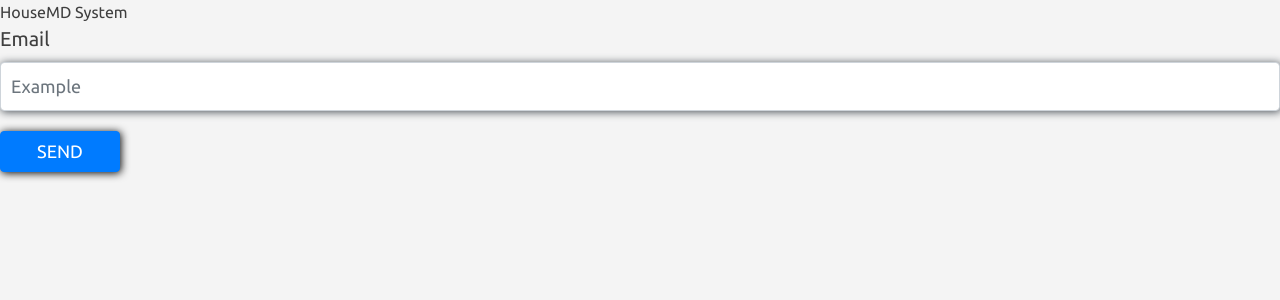
After one commit to EuropeStar/HouseMD, a Django app: page /forgot-password/ in a window 1280 px wide. The commit adds this page. Shown: the top 300 px of the page. Run offline with Django 3.2, Linux system fonts and the light colour scheme; some libraries are stand-ins or nearby versions.

Commit message:
add sending email message with security code

```diff
--- /dev/null
+++ b/core/helpers.py
@@ -0,0 +1,25 @@
+import random
+import smtplib
+from email.mime.multipart import MIMEMultipart
+from email.mime.text import MIMEText
+
+fromaddr = "vladislav.itis@gmail.com"
+mypass = "javaitis"
+
+def send_email(toaddr, message):
+    msg = MIMEMultipart()
+    msg['From'] = fromaddr
+    msg['To'] = toaddr
+    msg['Subject'] = "House MD"
+    msg.attach(MIMEText(message, 'plain'))
+
+    server = smtplib.SMTP('smtp.gmail.com', 587)
+    server.starttls()
+    server.login(fromaddr, mypass)
+    text = msg.as_string()
+    server.sendmail(fromaddr, toaddr, text)
+    server.quit()
+
+def send_email_with_security_code(toaddr):
+    message = str(random.randint(1000, 10000))
+    send_email(toaddr, message)
--- /dev/null
+++ b/core/templates/core/forgot-password.html
@@ -0,0 +1,15 @@
+{% extends 'core/base.html' %}
+{% load staticfiles %}
+{% block title %}
+    HouseMD System
+{% endblock %}
+{% block content %}
+<form class="form-group" action="/forgot-password/" method="post">
+                        {% csrf_token %}
+                        <label for="email" class="form-lbl">Email</label>
+                        <input name="email" type="text" placeholder="Example" class='form-control field'/>
+                        <div class="mt">
+                               <input type="submit" value="Send" class='btn btn-primary m-btn'/>
+                        </div>
+                    </form>
+{% endblock %}
--- a/core/templates/core/sign_in.html
+++ b/core/templates/core/sign_in.html
@@ -45,7 +45,7 @@
                         <div class="mt">
                             <ul class="option-list linear">
                                 <li><input type="submit" value="Login" class='btn btn-primary m-btn'/></li>
-                                <li><a href="#" class="link">Remind password</a></li>
+                                <li><a href="/forgot-password/" class="link" methods="get">Forgot password</a></li>
                             </ul>
                         </div>
                     </form>
--- a/core/urls.py
+++ b/core/urls.py
@@ -7,4 +7,5 @@ urlpatterns = [
     path('accounts/login/', views.login_view, name='login'),
     path('accounts/logout/', views.logout_view, name='logout'),
     path('main/', views.main, name='main'),
+    path('forgot-password/', views.forgot_password, name='forgot-password'),
 ]
--- a/core/views.py
+++ b/core/views.py
@@ -4,8 +4,10 @@ from django.contrib.auth.decorators import login_required
 from django.http import HttpResponse
 from django.shortcuts import render, redirect
 
+# Create your views here.
+from core.helpers import send_email_with_security_code
 
-# Create your views here.
+
 def sign_in(request):
     if request.user.is_active:
         return redirect("/main/")
@@ -37,3 +39,13 @@ def logout_view(request):
 @login_required(login_url='/sign-in/')
 def main(request):
     return HttpResponse(request.user.username)
+
+
+def forgot_password(request):
+    if request.method == 'POST':
+        email = request.POST['email']
+        send_email_with_security_code(email)
+        logout(request)
+        return redirect('/forgot-password/')
+    else:
+        return render(request, 'core/forgot-password.html', {})
```
Also changed, not shown: core/templates/core/main.html (deleted, +0 -8 lines).
